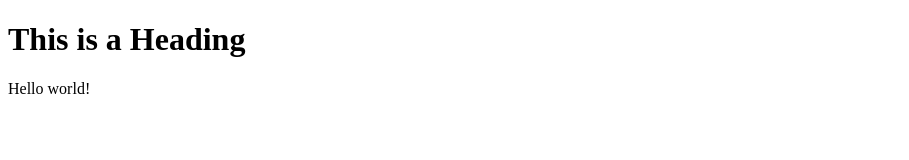
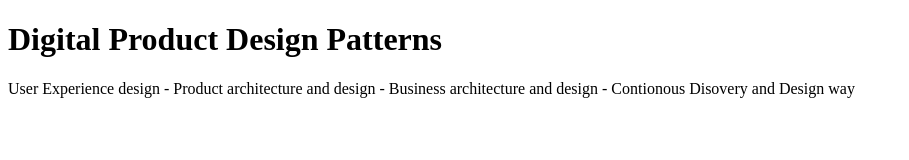
Before and after one commit to RaketMats/RaketMats.github.io, a plain HTML site: page index.html in a window 1280 px wide. Shown: the whole page, without its empty margins (0-909 px from the left). Drawn offline with Linux system fonts and the light colour scheme.

Commit message:
Update index.html

```diff
--- a/index.html
+++ b/index.html
@@ -1,12 +1,12 @@
 <!DOCTYPE html>
 <html>
 <head>
-<title>Test Page</title>
+<title>Home of Digital Product Design Patterns and other projects</title>
 </head>
 <body>
 
-<h1>This is a Heading</h1>
-<p>Hello world!</p>
+<h1>Digital Product Design Patterns</h1>
+<p>User Experience design - Product architecture and design - Business architecture and design - Contionous Disovery and Design way</p>
 
 </body>
 </html>
```
